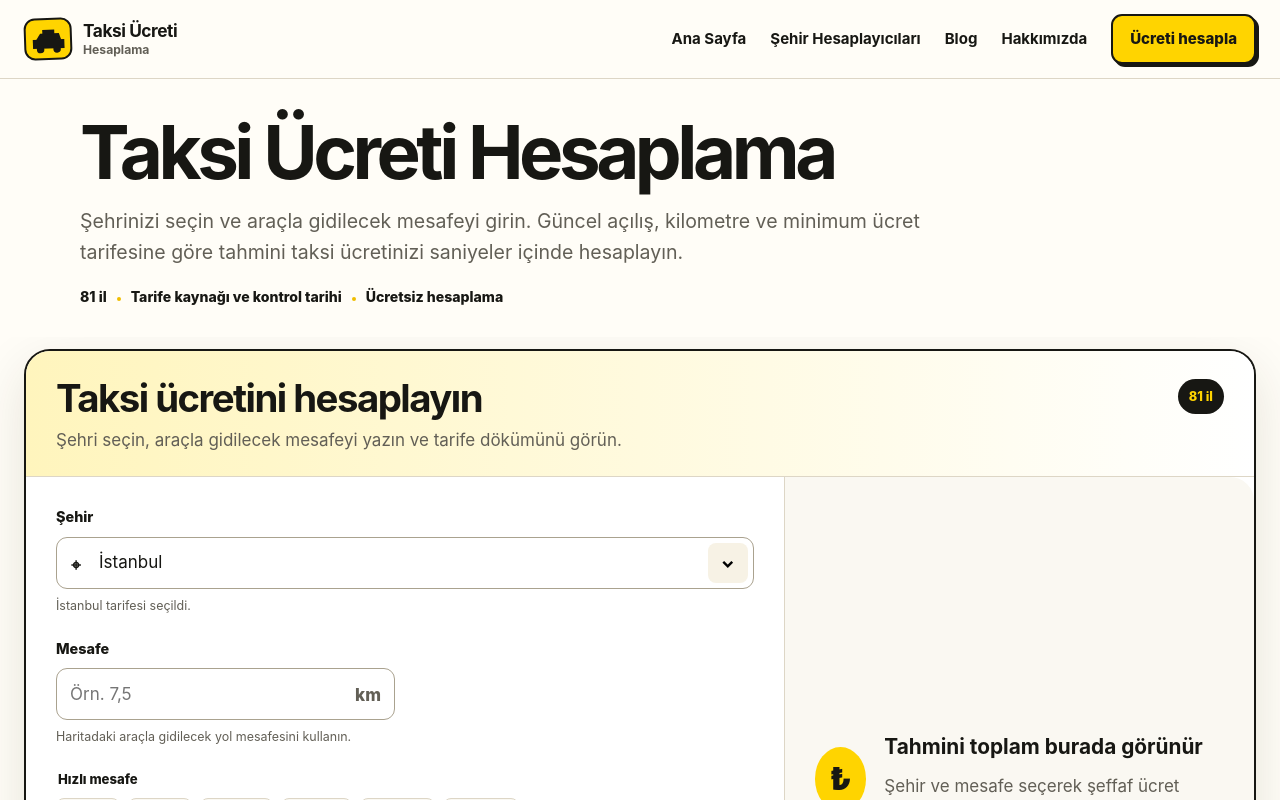
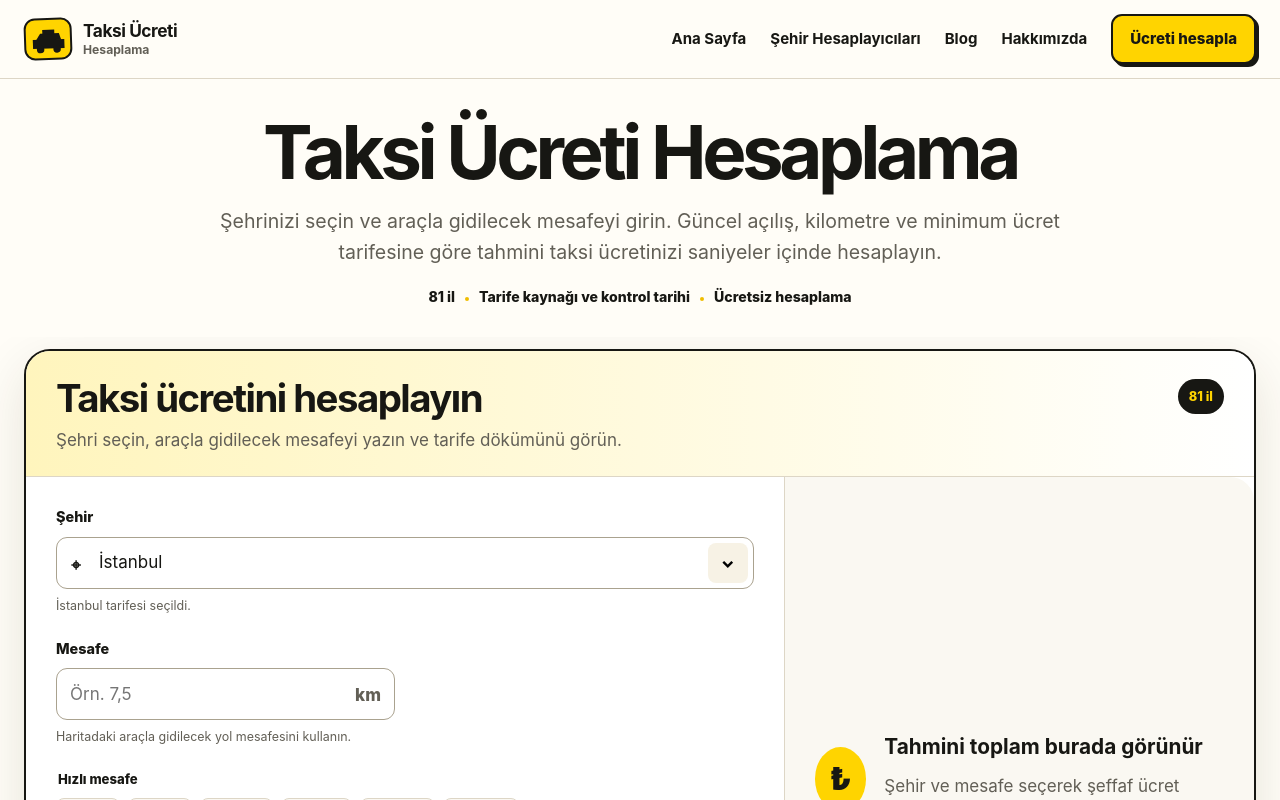
Before and after one commit to arslanwebx/taksi-ucreti-hesaplama, a Next.js app: page / in a window 1280 px wide. Shown: the top 800 px of the page. Built offline with nearby package versions, Linux system fonts and the light colour scheme.

Commit message:
Center align and author

```diff
--- a/app/globals.css
+++ b/app/globals.css
@@ -52,10 +52,10 @@
 :focus-visible{outline:3px solid #8c6800;outline-offset:3px}
 .home-hero{padding:38px 0 28px;background:var(--paper);border-bottom:0}
 .home-hero:after{display:none}
-.home-hero .container{max-width:1120px}
-.home-hero h1{font-size:clamp(2.55rem,6vw,4.65rem);line-height:.96;letter-spacing:-.06em;margin:0;max-width:900px}
-.home-hero .lead{max-width:920px;margin:18px 0 0;font-size:clamp(1rem,1.7vw,1.22rem);line-height:1.55;color:var(--muted)}
-.hero-trust{display:flex;flex-wrap:wrap;gap:8px 24px;margin:18px 0 0;font-size:.88rem;font-weight:800}
+.home-hero .container{max-width:1120px;text-align:center}
+.home-hero h1{font-size:clamp(2.55rem,6vw,4.65rem);line-height:.96;letter-spacing:-.06em;margin:0 auto;max-width:900px}
+.home-hero .lead{max-width:920px;margin:18px auto 0;font-size:clamp(1rem,1.7vw,1.22rem);line-height:1.55;color:var(--muted)}
+.hero-trust{display:flex;flex-wrap:wrap;justify-content:center;gap:8px 24px;margin:18px 0 0;font-size:.88rem;font-weight:800}
 .hero-trust span{position:relative}
 .hero-trust span:not(:last-child):after{content:"";position:absolute;right:-14px;top:50%;width:4px;height:4px;border-radius:50%;background:var(--yellow-deep)}
 .calculator-section{padding:12px 0 56px}
--- a/components/BlogCard.tsx
+++ b/components/BlogCard.tsx
@@ -11,5 +11,5 @@ type BlogCardProps = PostSummary & {
 
 export function BlogCard({ title, summary, path, category, modified, cta, headingLevel = 'h2', showDate = true, showCta = true }: BlogCardProps) {
   const Heading = headingLevel;
-  return <article className="article-card"><div className="article-card-meta"><span>{category}</span>{showDate && <time dateTime={modified}>{formatDate(modified)}</time>}</div><Heading><Link href={path}>{title}</Link></Heading><p>{summary}</p><div className="article-card-author"><span className="mini-avatar" aria-hidden="true">OA</span><span>{site.author.name}</span></div>{showCta && <Link className="card-link" href={path}>{cta} →</Link>}</article>;
+  return <article className="article-card"><div className="article-card-meta"><span>{category}</span>{showDate && <time dateTime={modified}>{formatDate(modified)}</time>}</div><Heading><Link href={path}>{title}</Link></Heading><p>{summary}</p><div className="article-card-author"><span className="mini-avatar" aria-hidden="true">OA</span><Link href={site.author.url}>{site.author.name}</Link></div>{showCta && <Link className="card-link" href={path}>{cta} →</Link>}</article>;
 }
--- a/scripts/audit-dist.mjs
+++ b/scripts/audit-dist.mjs
@@ -82,6 +82,7 @@ for (const schemaType of ['WebSite','WebPage','Organization','Person','Breadcrum
 const blog = readFileSync(join(outputDirectory, 'blog', 'index.html'), 'utf8');
 if ((blog.match(/class="article-card"/g)?.length ?? 0) !== 7) errors.push('Blog arşivinde yedi yazının tamamı bulunmalı.');
 if (/class="card-link"/i.test(blog)) errors.push('Blog arşivindeki yinelenen kart CTA metinleri kaldırılmadı.');
+if ((blog.match(/href="\/yazar\/oguzhan-arslan\/"/g)?.length ?? 0) < 7) errors.push('Blog arşivindeki her yazar adı profil sayfasına bağlanmalı.');
 for (const slug of ['ankara-taksi-ucreti','antalya-taksi-ucreti','istanbul-taksi-ucreti','izmir-taksi-ucreti','istanbul-havalimani-taksi-ucreti','taksi-ucreti-nasil-hesaplanir','indi-bindi-ucreti-nedir']) {
   const html = readFileSync(join(outputDirectory, slug, 'index.html'), 'utf8');
   if ((html.match(/class="author-box/g)?.length ?? 0) !== 1) errors.push(`${slug}: tek yazar kutusu bulunmalı.`);
```
